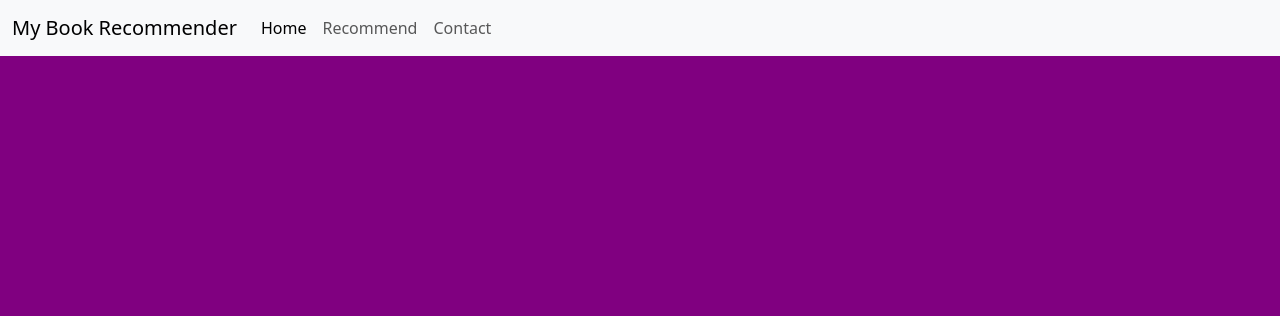
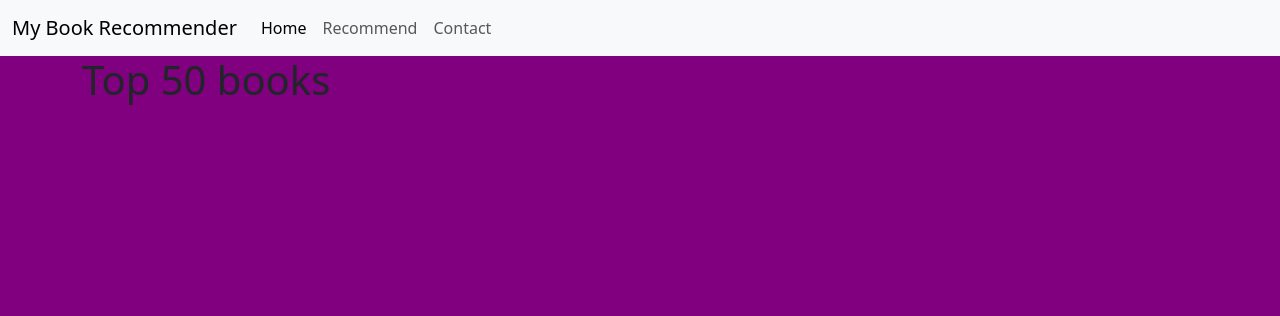
Before and after one commit to 28humaid/book_recomm_system, a Flask app: page / in a window 1280 px wide. Shown: the top 316 px of the page. Run offline with Flask 3, Linux system fonts and the light colour scheme; parts of the project's set-up code (start-up, migrations or seed data) failed here and were passed over.

Commit message:
second commit on 06102024

```diff
--- a/app.py
+++ b/app.py
@@ -1,10 +1,18 @@
 from flask import Flask, render_template
+import pickle
+
+famous_books=pickle.load(open('models/famous.pkl','rb'))
 
 app = Flask(__name__)
 
 @app.route('/')
 def index():
-    return render_template('index.html')
+    return render_template('index.html',
+                           book_name=list(famous_books['Book-Title'].values),
+                           author=list(famous_books['Book-Author'].values),
+                           image=list(famous_books['Image-URL-M'].values),
+                           votes=list(famous_books['RatingCount'].values),
+                           rating=list(famous_books['RatingMean'].values))
 
 if __name__=='__main__':
     app.run(debug=True)
--- a/templates/index.html
+++ b/templates/index.html
@@ -22,5 +22,26 @@
             </div>
         </div>
     </nav>
+    <div class="container">
+        <div class="row">
+
+            <div class="col-md-12">
+                <h1>Top 50 books</h1>
+            </div>
+            {% for i in range(book_name|length) %}
+                <div class="col-md-3" style="margin-top:2%">
+                    <div class="card">
+                        <div class="card-body">
+                            <img src="{{image[i]}}" alt="">
+                            <h5>{{book_name[i]}}</h5>
+                            <h6>{{author[i]}}</h6>
+                            <p>Votes-{{votes[i]}}</p>
+                            <p>Rating-{{rating[i]}}</p>
+                        </div>
+                    </div>
+                </div>
+            {%endfor%}
+        </div>
+    </div>
 </body>
 </html>
```
Also changed, not shown: 1 other file.
